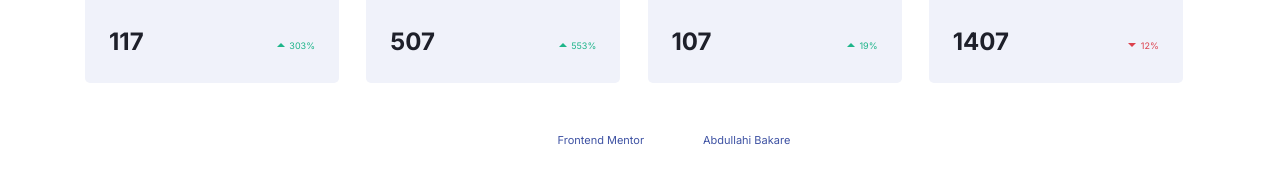
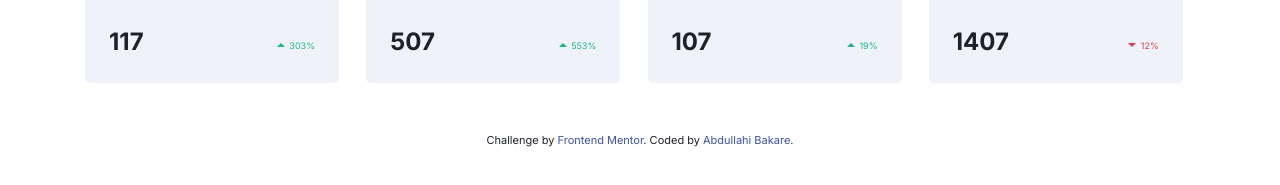
Before and after one commit to plainsight16/fem-dark_light-toggle, a website: page index.html in a window 1280 px wide. Shown: the part 675-860 px from the top of the page. Drawn offline with Linux system fonts and the light colour scheme.

Commit message:
updated footer

```diff
--- a/index.html
+++ b/index.html
@@ -14,7 +14,7 @@
 
   <!-- Feel free to remove these styles or customise in your own stylesheet 👍 -->
   <style>
-    .attribution { font-size: 11px; text-align: center; }
+    .attribution { font-size: 11px; text-align: center;  color:var(--text-header)}
     .attribution a { color: hsl(228, 45%, 44%); }
   </style>
 </head>
```
